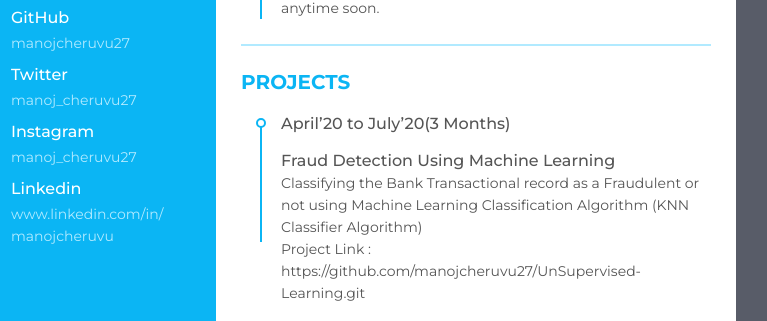
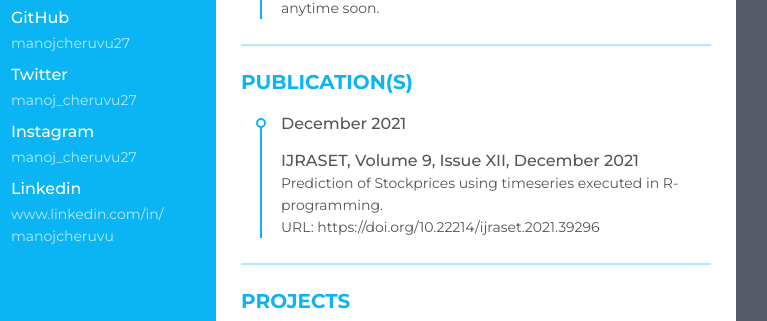
Before and after one commit to manojcheruvu27/Resume, a plain HTML site: page index.html in a window 1280 px wide. Shown: the part 1185-1506 px from the top of the page, 304-1071 px from the left. Drawn offline with Linux system fonts and the light colour scheme.

Commit message:
Update index.html

```diff
--- a/index.html
+++ b/index.html
@@ -515,6 +515,21 @@
 
       </ul>
   </div>
+    <div class="resume_item resume_work">
+      <div class="title">
+         <p class="bold">Publication(S)</p>
+       </div>
+      <ul>
+          <li>
+              <div class="date">December 2021</div>
+              <div class="info">
+                   <p class="semi-bold">IJRASET, Volume 9, Issue XII, December 2021</p>
+                <p>Prediction of Stockprices using timeseries executed in R-programming.<br>URL: https://doi.org/10.22214/ijraset.2021.39296</p>
+              </div>
+          </li>
+
+      </ul>
+  </div>
     <div class="resume_item resume_education">
       <div class="title">
            <p class="bold">Projects</p>
```
